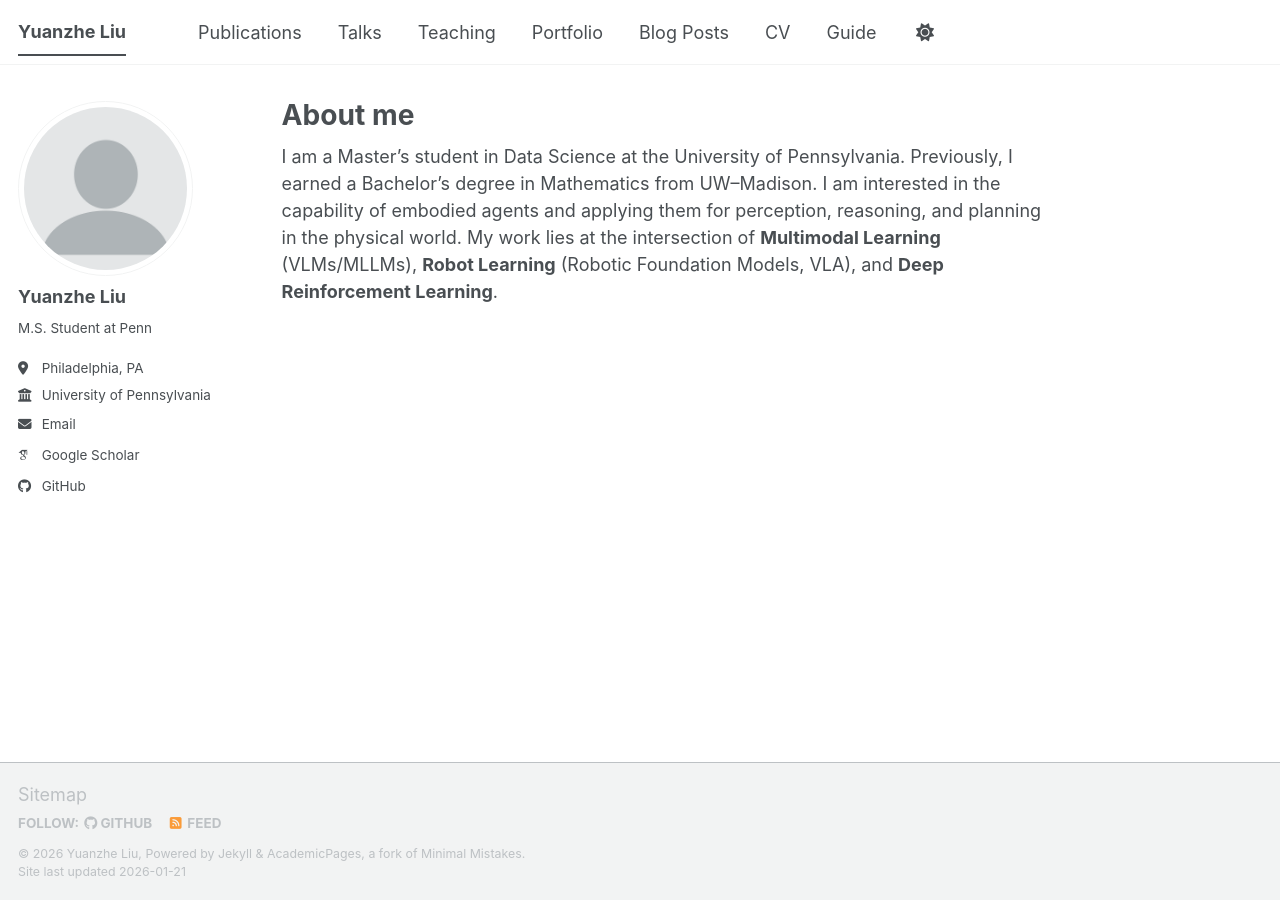
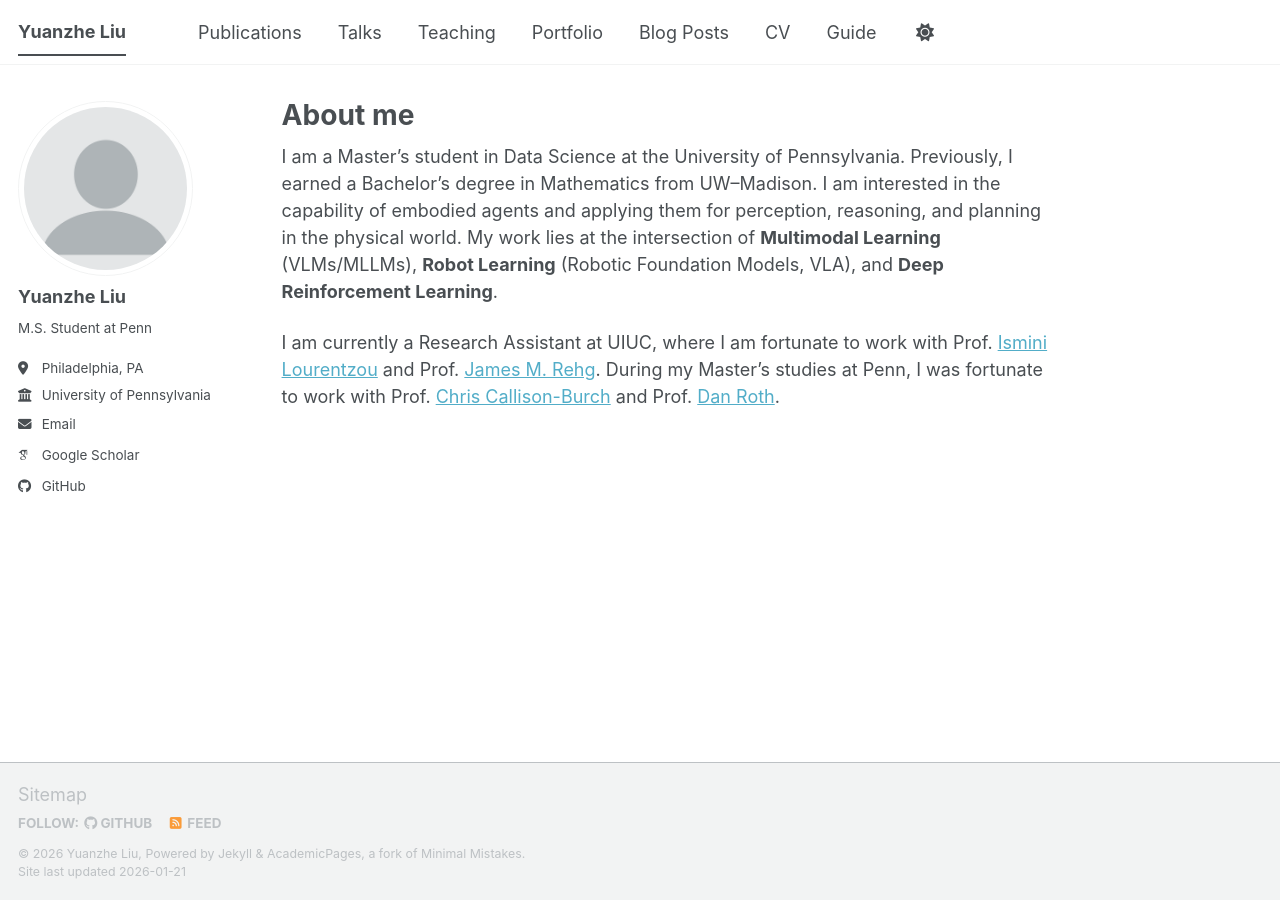
Before and after one commit to yuanzhel0903/yuanzhel0903.github.io, a Jekyll site: the page built from _pages/about.md, in a window 1280 px wide. Built offline with Jekyll 4.4.1, drawn with Linux system fonts in a browser that asks for light colours; some web fonts are replaced; a script bundle is joined from its source files by our own code; library files that are not in the unit come from our copies.

Commit message:
Update about.md

```diff
--- a/_pages/about.md
+++ b/_pages/about.md
@@ -8,3 +8,5 @@
 ---
 
 I am a Master's student in Data Science at the University of Pennsylvania. Previously, I earned a Bachelor's degree in Mathematics from UW–Madison. I am interested in the capability of embodied agents and applying them for perception, reasoning, and planning in the physical world. My work lies at the intersection of **Multimodal Learning** (VLMs/MLLMs), **Robot Learning** (Robotic Foundation Models, VLA), and **Deep Reinforcement Learning**.
+
+I am currently a Research Assistant at UIUC, where I am fortunate to work with Prof. [Ismini Lourentzou](https://isminoula.github.io/) and Prof. [James M. Rehg](https://rehg.org/). During my Master's studies at Penn, I was fortunate to work with Prof. [Chris Callison-Burch](https://www.cis.upenn.edu/~ccb/) and Prof. [Dan Roth](https://www.cis.upenn.edu/~danroth/).
```
